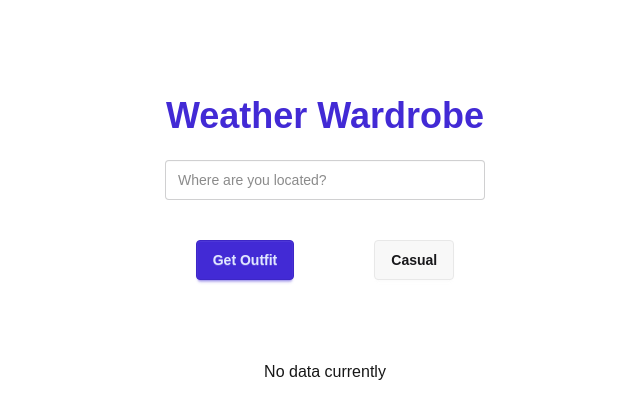
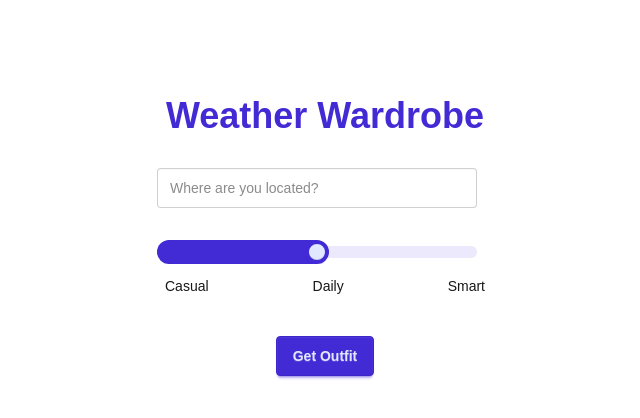
Before and after one commit to bradleycfleming/weather-wardrobe, a Next.js app: page / in a window 1280 px wide. Shown: the top 418 px of the page, without its empty margins (315-955 px from the left). Built offline with nearby package versions, Linux system fonts and the light colour scheme.

Commit message:
Replaced dropdown with slider and added a card for weather info

```diff
--- a/app/page.js
+++ b/app/page.js
@@ -3,33 +3,11 @@ import Image from "next/image";
 import { useState, useRef, useEffect } from "react";
 
 export default function Home() {
-  const [formality, setFormality] = useState("Casual");
-  const dropDownRef = useRef(null);
+  const [formality, setFormality] = useState(3);
 
-  const handleSelection = (formality) => {
-    setFormality(formality);
-    closeDropdown();
+  const handleFormalityChange = (e) => {
+    setFormality(e.target.value);
   };
-
-  const handleClickOutside = (event) => {
-    if (dropDownRef.current && !dropDownRef.current.contains(event.target)) {
-      closeDropdown();
-    }
-  };
-
-  const closeDropdown = () => {
-    if (dropDownRef.current) {
-      // This will close the dropdown by removing the open attribute
-      dropDownRef.current.removeAttribute("open");
-    }
-  };
-
-  useEffect(() => {
-    document.addEventListener("mousedown", handleClickOutside);
-    return () => {
-      document.removeEventListener("mousedown", handleClickOutside);
-    };
-  }, []);
 
   return (
     <div className="">
@@ -38,35 +16,49 @@ export default function Home() {
           <h1 className="text-2xl md:text-3xl lg:text-4xl font-bold text-center mb-6 text-primary">
             Weather Wardrobe
           </h1>
+          <div className="flex flex-col items-center ">
+            <div className="w-full ">
               <input
                 type="text"
                 placeholder="Where are you located? "
-            className="input"
+                className="input mt-2"
               />
-          <div className="flex justify-center">
+              <input
+                type="range"
+                id="formality"
+                min={1}
+                max={5}
+                value={formality}
+                onChange={handleFormalityChange}
+                className="range range-sm md:range-md range-primary mt-8 "
+                step={1}
+              />
+              <div className="flex justify-between px-2 mt-3 text-sm">
+                <span>Casual</span>
+                <span>Daily</span>
+                <span>Smart</span>
+              </div>
+            </div>{" "}
+          </div>
+
           <button className="btn btn-primary m-10 " onClick={getLocation}>
             Get Outfit
           </button>
-            <div className="m-10">
-              <details className="dropdown" ref={dropDownRef}>
-                <summary id="formalityDropdown" className="btn w-20">{formality}</summary>
-                <ul className="menu dropdown-content bg-base-100 rounded-box z-1 w-52 p-2 shadow-sm">
-                  <li>
-                    <a onClick={() => handleSelection("Casual")}>Casual</a>
-                  </li>
-                  <li>
-                    <a onClick={() => handleSelection("Daily")}>Daily</a>
-                  </li>
-                  <li>
-                    <a onClick={() => handleSelection("Smart")}>Smart</a>
-                  </li>
-                </ul>
-              </details>
+          <div id="display" className="stats stats-primary shadow hidden">
+            <div className="stat">
+              <div className="stat-figure text-secondary">
+                <img
+                  id="weatherIcon"
+                  src="https://openweathermap.org/img/wn/10d@2x.png"
+                  alt="Weather"
+                  width={50}
+                  height={50}
+                />
+                </div>
+              <div id="description" className="stat-value"></div>
+              <div id="temp" className="stat-desc"></div>
             </div>
           </div>
-          <p id="data" className="m-10">
-            No data currently
-          </p>
         </div>
       </main>
       <footer className=""></footer>
@@ -104,11 +96,14 @@ async function getWeatherByLocation(lat, lon) {
 }
 
 function displayResults(weatherData) {
-  const domElement = document.getElementById("data");
-  domElement.innerHTML = `Weather: ${weatherData.weather[0].main}`;
-  domElement.innerHTML += `<br>Feels Like Temperature: ${weatherData.main.feels_like}°F`;
-  domElement.innerHTML += `<br>Wind: ${weatherData.wind.speed} mph`;
-  domElement.innerHTML += `<br>Formality: ${document.getElementById("formalityDropdown").innerHTML}`;
+  document.getElementById("display").classList.remove("hidden");
+  const tempElement = document.getElementById("temp");
+  const descriptionElement = document.getElementById("description");
+  const iconElement = document.getElementById("weatherIcon");
+  tempElement.innerHTML = `${weatherData.main.temp} °F`;
+  descriptionElement.innerHTML = `${weatherData.weather[0].main}`;
+  iconElement.src = `https://openweathermap.org/img/wn/${weatherData.weather[0].icon}@2x.png`
+
 }
 
 function success(position) {
```
Lines whose indentation alone changed are shown as unchanged.
